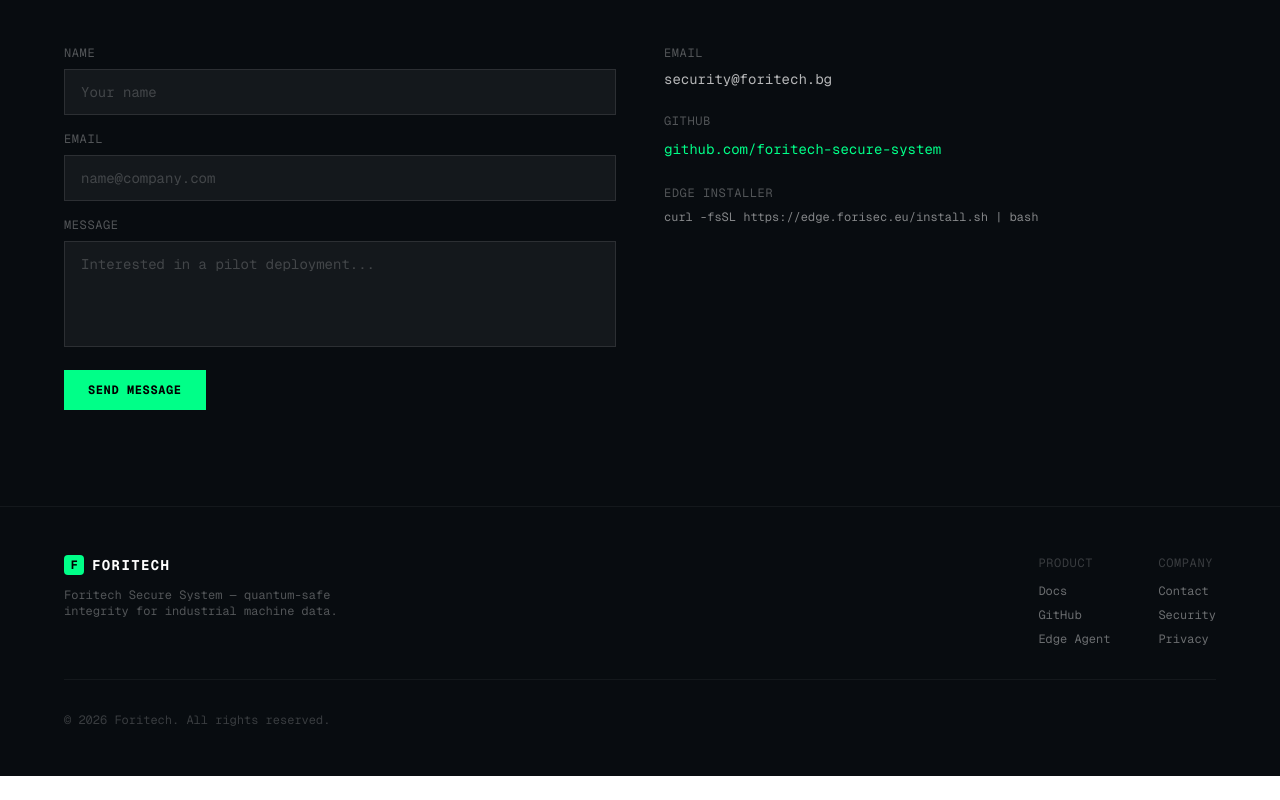
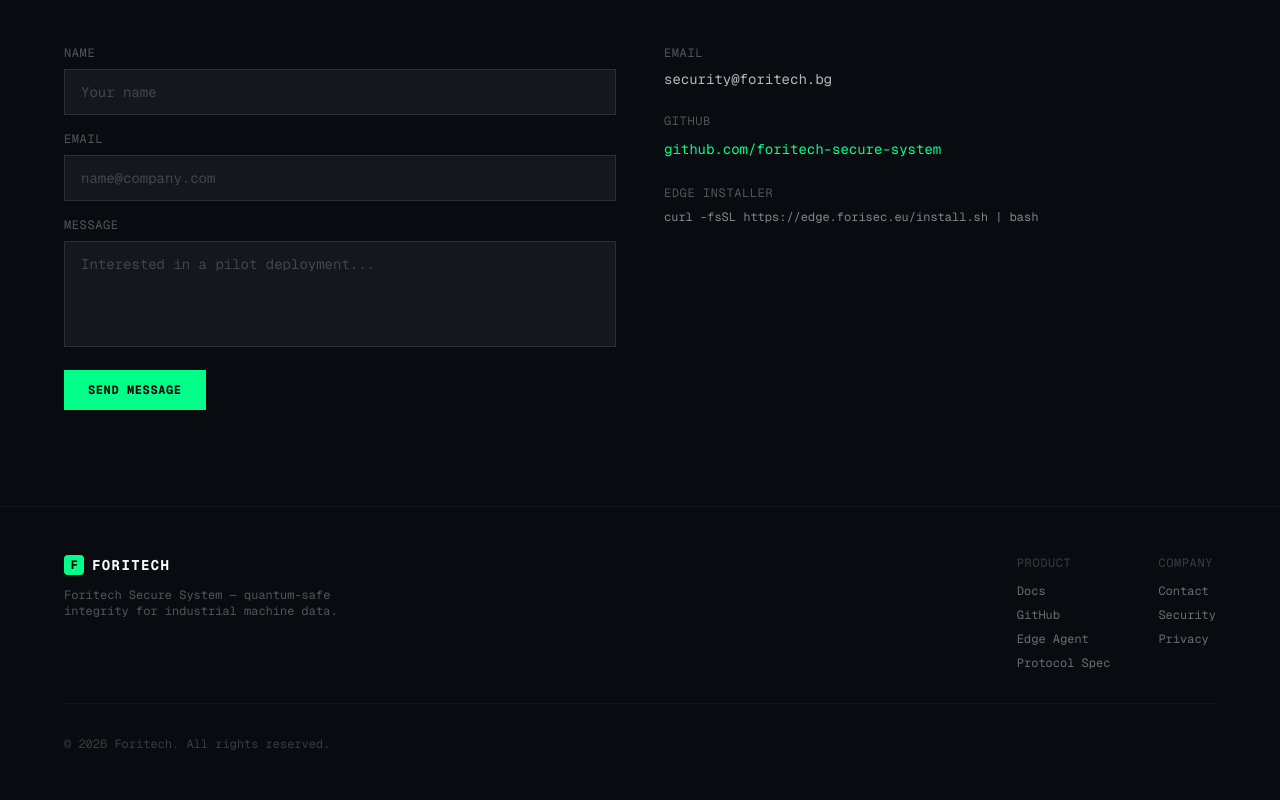
Before and after one commit to foritech-secure-system/foritech-site, a Next.js app: page / in a window 1280 px wide. Shown: the part 4928-5728 px from the top of the page. Before the commit the page ends 5704 px from the top, so only its background shows below. Built offline with nearby package versions, Linux system fonts and the light colour scheme.

Commit message:
feat: add Protocol Spec link in footer

```diff
--- a/app/page.tsx
+++ b/app/page.tsx
@@ -517,8 +517,8 @@
             <div>
               <div className="text-xs text-white/20 tracking-wider mb-3">PRODUCT</div>
               <div className="space-y-2">
-                {["Docs", "GitHub", "Edge Agent"].map((l) => (
-                  <div key={l} className="text-xs text-white/40 hover:text-white/70 cursor-pointer">{l}</div>
+                {[["Docs", "#"], ["GitHub", "https://github.com/foritech-secure-system"], ["Edge Agent", "https://edge.forisec.eu/install.sh"], ["Protocol Spec", "/specs/foritech-protocol-spec-v1"]].map(([l, href]) => (
+                  <a key={l} href={href} className="text-xs text-white/40 hover:text-white/70 transition-colors block">{l}</a>
                 ))}
               </div>
             </div>
```
